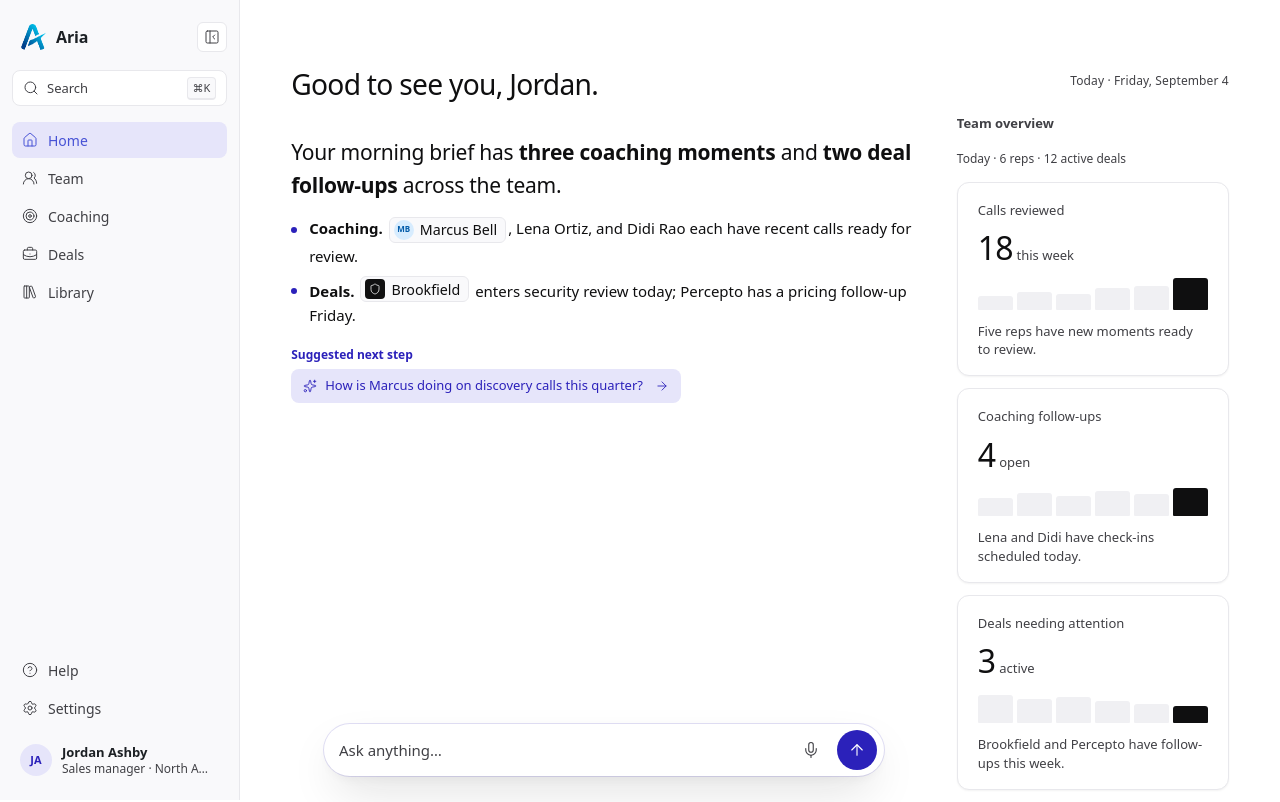
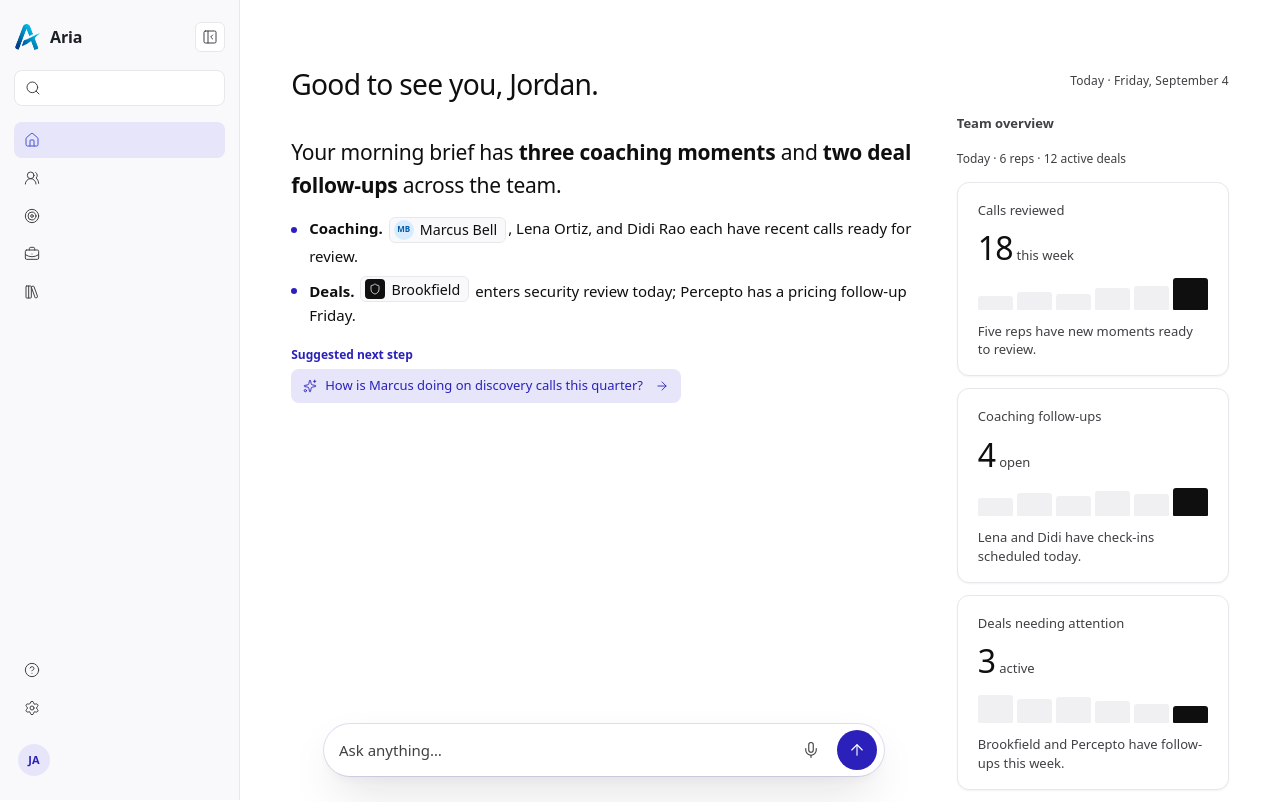
Before and after one commit to sozokin/aria-design, a React (Vite) app: page / in a window 1280 px wide. Shown: the top 802 px of the page. Built offline with nearby package versions, Linux system fonts and the light colour scheme; a web font is replaced by a local one.

Commit message:
feat(sidebar): glide between widths on the panel duration without icon jitter

```diff
--- a/src/hooks/useColumnAnchor.ts
+++ b/src/hooks/useColumnAnchor.ts
@@ -30,10 +30,38 @@ function useColumnAnchor(columnRef: RefObject<HTMLElement | null>) {
     const observer = new ResizeObserver(update);
     if (column) observer.observe(column);
 
+    // The column can move without changing size: the sidebar gliding to its compact width shifts
+    // the whole main area, which ResizeObserver cannot see. Follow that transition frame by frame.
+    let frame = 0;
+    let transitionsRunning = 0;
+    const isSidebarTransition = (event: TransitionEvent) =>
+      event.propertyName === 'grid-template-columns';
+    const tick = () => {
+      update();
+      if (transitionsRunning > 0) frame = window.requestAnimationFrame(tick);
+    };
+    const handleTransitionStart = (event: TransitionEvent) => {
+      if (!isSidebarTransition(event)) return;
+      transitionsRunning += 1;
+      if (transitionsRunning === 1) frame = window.requestAnimationFrame(tick);
+    };
+    const handleTransitionEnd = (event: TransitionEvent) => {
+      if (!isSidebarTransition(event)) return;
+      transitionsRunning = Math.max(0, transitionsRunning - 1);
+      update();
+    };
+    document.addEventListener('transitionstart', handleTransitionStart);
+    document.addEventListener('transitionend', handleTransitionEnd);
+    document.addEventListener('transitioncancel', handleTransitionEnd);
+
     return () => {
       window.removeEventListener('resize', update);
       desktop.removeEventListener('change', update);
       observer.disconnect();
+      document.removeEventListener('transitionstart', handleTransitionStart);
+      document.removeEventListener('transitionend', handleTransitionEnd);
+      document.removeEventListener('transitioncancel', handleTransitionEnd);
+      window.cancelAnimationFrame(frame);
     };
   }, [columnRef]);
 
--- a/src/styles.css
+++ b/src/styles.css
@@ -106,13 +106,17 @@ svg { flex: none; }
 .avatar.green { background: var(--success-muted); color: var(--success-muted-foreground); }
 .sidebar-compact .nav-label,
 .sidebar-compact .kbd,
-.sidebar-compact .user-row .who { display: none; }
+.sidebar-compact .user-row .who { display: none; opacity: 0; }
 .sidebar-compact .sidebar { padding-inline: 0.625rem; }
-.sidebar-compact .brand-row { flex-direction: column; gap: 0.5rem; }
-.sidebar-compact .brand { padding-inline: 0; }
+/* Stretch, not centre: the brand then positions its logo by padding alone, like the nav rows. */
+.sidebar-compact .brand-row { flex-direction: column; align-items: stretch; gap: 0.5rem; }
+.sidebar-compact .sidebar-toggle { align-self: center; }
+/* Compact items stay left-anchored and centre their icon through padding alone, so the width and
+   padding glide together and removing the label never shifts the icon. Row width is 52px. */
+.sidebar-compact .brand { padding-inline: 0.8125rem; }   /* (52 - 26) / 2 */
 .sidebar-compact .sidebar-search,
-.sidebar-compact .nav-item,
-.sidebar-compact .user-row { justify-content: center; padding-inline: 0; }
+.sidebar-compact .nav-item { padding-inline: 1.125rem; } /* (52 - 16) / 2 */
+.sidebar-compact .user-row { padding-inline: 0.625rem; } /* (52 - 32) / 2 */
 .sidebar-compact .sidebar-search { border-color: transparent; background: transparent; }
 .sidebar-compact .nav-item { gap: 0; }
 .sidebar-compact .user-row { gap: 0; }
@@ -128,6 +132,26 @@ svg { flex: none; }
 .sidebar-compact [data-label]:hover::after {
   opacity: 1; visibility: visible; transform: translate(0, -50%);
   transition-delay: 160ms, 160ms, 0s;
+}
+
+/* The sidebar glides between widths on the same clock as the mobile drawer. This block sits after
+   the sidebar's base rules on purpose: they set `transition` too, and the later rule wins, which
+   would drop the padding transitions and make the icons jump. */
+@media (min-width: 761px) {
+  .app-shell { transition: grid-template-columns var(--duration-panel) var(--ease-out); }
+  .sidebar { transition: padding-inline var(--duration-panel) var(--ease-out); }
+  .nav-item { transition: background var(--duration-fast) var(--ease-out), color var(--duration-fast) var(--ease-out), padding-inline var(--duration-panel) var(--ease-out); }
+  .brand, .user-row { transition: padding-inline var(--duration-panel) var(--ease-out); }
+  .sidebar-search { transition: padding-inline var(--duration-panel) var(--ease-out), border-color var(--duration-base) var(--ease-out), background var(--duration-base) var(--ease-out); }
+  .nav-label, .kbd, .user-row .who {
+    white-space: nowrap;
+    transition: opacity var(--duration-fast) var(--ease-out), display var(--duration-fast) allow-discrete;
+    @starting-style { opacity: 0; }
+  }
+  /* Rows must be allowed to shrink with the column while their label is still fading; otherwise the
+     label's width props the row (and the active row's background) open until it is removed. */
+  .nav-item, .sidebar-search, .user-row, .brand { min-width: 0; }
+  .nav-label { min-width: 0; overflow: hidden; }
 }
 
 /* Main */
```
